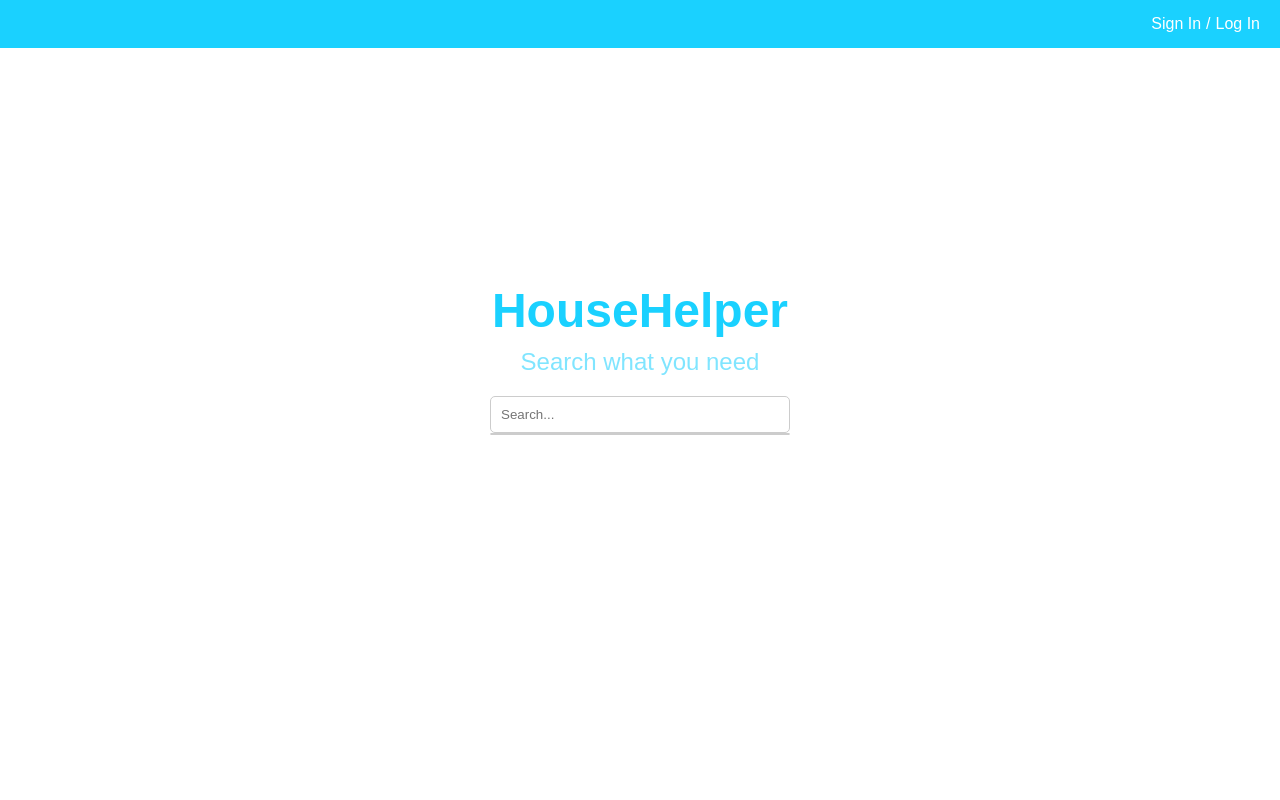
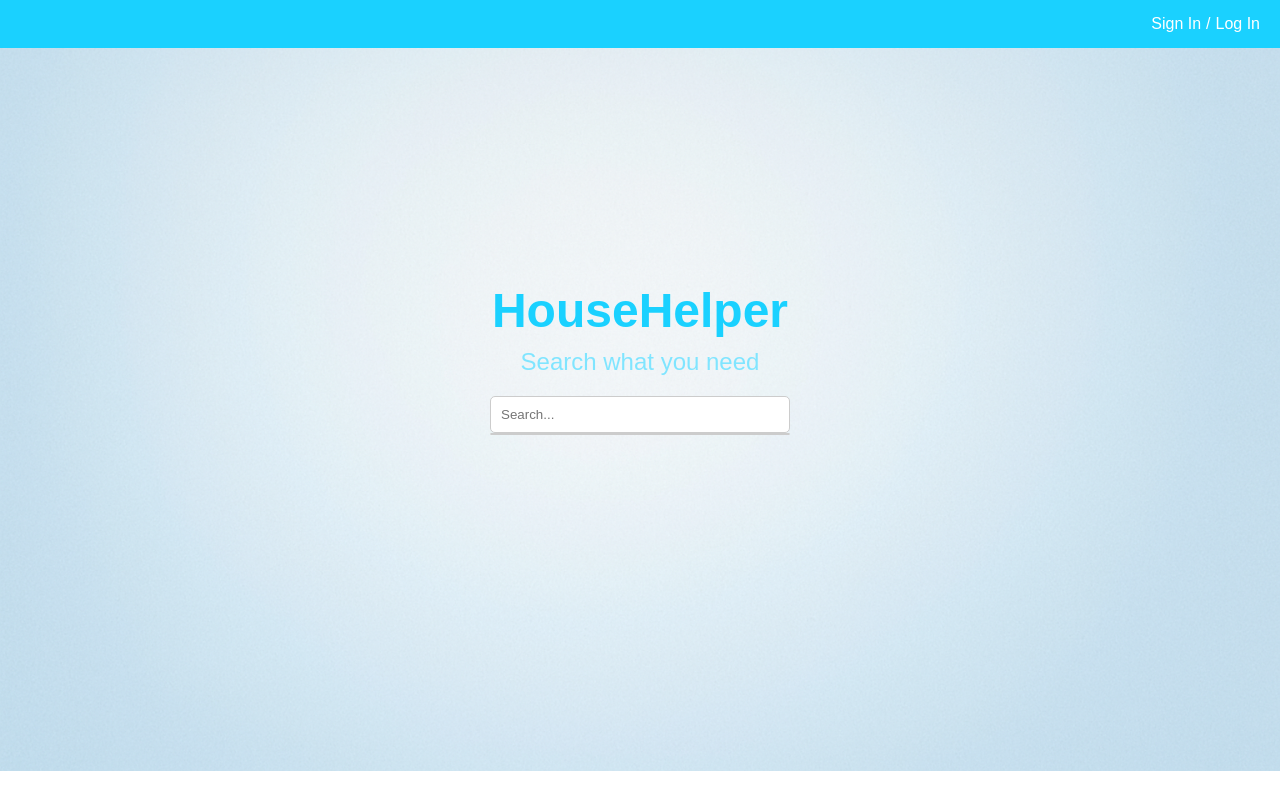
Before and after one commit to mihajloposao/HouseHelper1.0V, a Flask app: template templates/html/index.html in a window 1280 px wide. Run offline with Flask 3, Linux system fonts and the light colour scheme; the template is opened without the code that fills it, so the values that code supplies are empty.

Commit message:
search engin have background

```diff
--- a/static/css/index.css
+++ b/static/css/index.css
@@ -6,6 +6,10 @@
 
 body {
     font-family: Arial, sans-serif;
+    background-image: url('../images/searchEngineBackground.png');
+    background-size: cover;
+    background-repeat: no-repeat;
+    background-position: center;
 }
 
 .navbar {
```
Also changed, not shown: static/images/searchEngineBackground.png (added).
